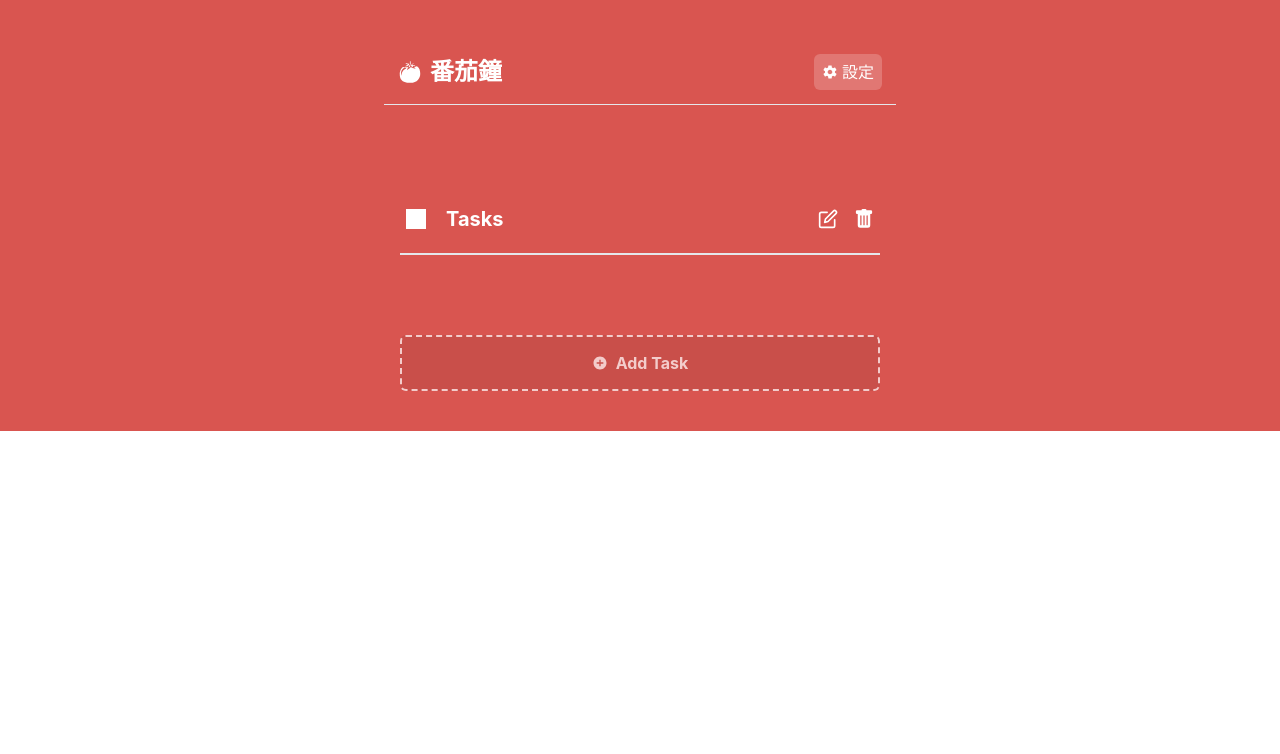
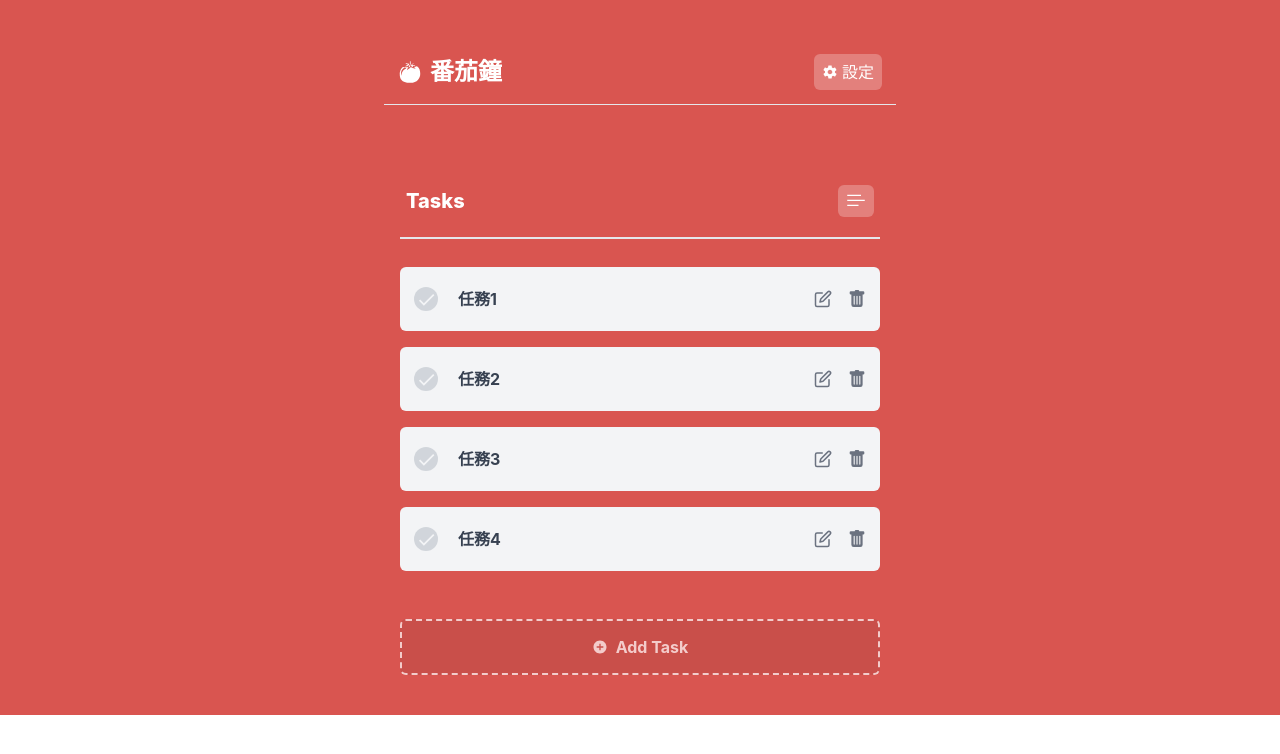
Before and after one commit to ALICE-YEN/pomodoro-with-todoist, a React (Create React App) app: page / in a window 1280 px wide. Shown: the top 754 px of the page. Built offline with nearby package versions, Linux system fonts and the light colour scheme.

Commit message:
feat: task、taskFilter UI

```diff
--- a/src/App.js
+++ b/src/App.js
@@ -2,7 +2,15 @@ import { GiTomato } from 'react-icons/gi';
 import { IoMdSettings } from 'react-icons/io';
 import { IoMdAddCircle } from 'react-icons/io';
 
+import TaskFilter from './component/taskFilter';
 import Task from './component/task';
+
+const tasks = [
+  { id: 1, description: '任務1', status: 'done' },
+  { id: 2, description: '任務2', status: 'ongoing' },
+  { id: 3, description: '任務3', status: 'done' },
+  { id: 4, description: '任務4', status: 'ongoing' },
+];
 
 function App() {
   return (
@@ -13,15 +21,25 @@ function App() {
             <GiTomato className="mr-2" />
             番茄鐘
           </div>
-          <div className="flex items-center py-1.5 px-2 bg-[#FFFFFF33] rounded-md">
+          <div className="flex items-center py-1.5 px-2 bg-[#FFFFFF40] hover:bg-[#FFFFFF33] rounded-md">
             <IoMdSettings className="mr-1" />
             設定
           </div>
         </div>
       </div>
-      <div className="flex justify-center bg-[#D95550] py-10">
-        <Task />
+      <div className="flex justify-center bg-[#D95550] py-5">
+        <TaskFilter />
       </div>
+      {tasks.map((task, id) => (
+        <div className="flex justify-center bg-[#D95550] py-2" key={id}>
+          <Task
+            id={task.id}
+            description={task.description}
+            status={task.status}
+          />
+        </div>
+      ))}
+
       <div className="flex justify-center bg-[#D95550] py-10">
         <div className="flex items-center justify-center w-[480px] bg-[#0000001A] text-white font-bold border-dashed rounded-md border-2 border-white opacity-70 py-3.5">
           <IoMdAddCircle className="mr-2" />
--- a/src/component/task.js
+++ b/src/component/task.js
@@ -1,18 +1,26 @@
 import { BsFillTrashFill } from 'react-icons/bs';
 import { FiEdit } from 'react-icons/fi';
+import {
+  MdOutlineDoneOutline,
+  MdDone,
+  MdFileDownloadDone,
+} from 'react-icons/md';
 
-function Task() {
+function Task(props) {
+  const { id, description, status } = props;
   return (
     <>
       <div className="flex items-center">
-        <div className="flex justify-between py-5 w-[480px] border-b-2 border-[##ffffff33] text-white px-1.5">
+        <div className="flex justify-between py-5 w-[480px] bg-gray-100 px-3.5 rounded-md hover:shadow-lg">
           <div className="flex items-center">
-            <div className="w-5 h-5 bg-white mr-5"></div>
-            <div className="text-xl font-bold">Tasks</div>
+            <div className="flex justify-center items-center w-6 h-6 mr-5 bg-gray-300 hover:bg-gray-200 rounded-full">
+              <MdDone size={21} className="text-gray-100" />
+            </div>
+            <div className="font-bold text-gray-700">{description}</div>
           </div>
-          <div className="flex items-center">
-            <FiEdit size={20} className="mr-4" />
-            <BsFillTrashFill size={20} />
+          <div className="flex items-center text-gray-500">
+            <FiEdit size={18} className="mr-4 hover:text-gray-400" />
+            <BsFillTrashFill size={18} className="hover:text-gray-400" />
           </div>
         </div>
       </div>
--- /dev/null
+++ b/src/component/taskFilter.js
@@ -0,0 +1,18 @@
+import { BsFillTrashFill } from 'react-icons/bs';
+import { FiEdit } from 'react-icons/fi';
+import { VscListSelection } from 'react-icons/vsc';
+
+function TaskFilter() {
+  return (
+    <>
+      <div className="flex justify-between items-center py-5 w-[480px] border-b-2 border-[##ffffff33] text-white px-1.5">
+        <div className="text-xl font-extrabold text-xl">Tasks</div>
+        <div className="py-1.5 px-2 bg-[#FFFFFF40] hover:bg-[#FFFFFF33] rounded-md">
+          <VscListSelection size={20} />
+        </div>
+      </div>
+    </>
+  );
+}
+
+export default TaskFilter;
```
